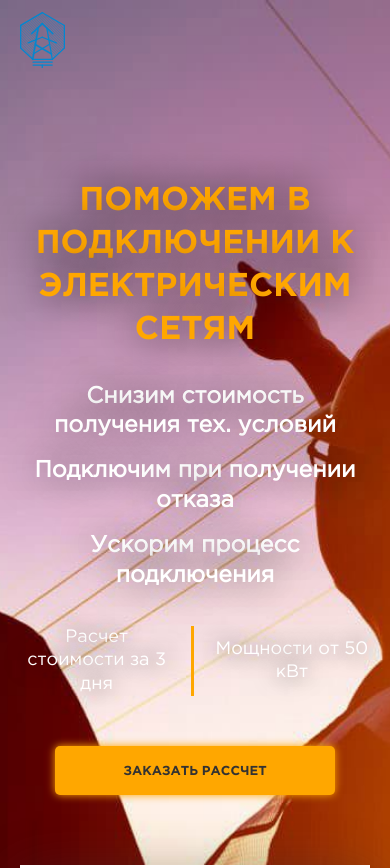
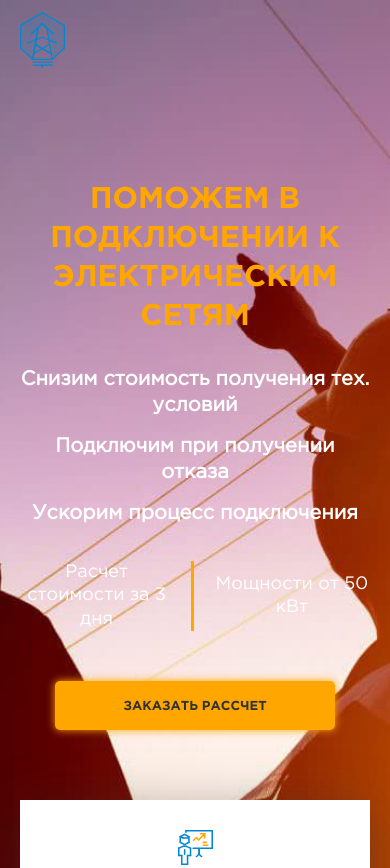
Before and after one commit to OlegMishhenko/dadimsvet.ru, a plain HTML site: page index.html in a window 390 px wide. Shown: the top 868 px of the page. Drawn offline with nearby package versions, Linux system fonts and the light colour scheme.

Commit message:
Убрал тень

```diff
--- a/sass/_main.sass
+++ b/sass/_main.sass
@@ -7,7 +7,6 @@
 			color: #FFA700
 			+bold
 			font-size: 50px
-			text-shadow: 0 0 40px rgba(#000000, 1)
 			margin-bottom: 30px
 		&-2
 			margin-top: 15px
@@ -15,7 +14,6 @@
 			color: #ffffff
 			+regular
 			font-size: 40px
-			text-shadow: 0 0 40px rgba(#000000, 1)
 	&-button
 		margin-top: 80px
 		border: none
@@ -37,7 +35,6 @@
 		display: flex
 		color: #ffffff
 		font-size: 21px
-		text-shadow: 0 0 25px rgba(#000, 1)
 		+regular
 		&-1
 			border-right: 3px solid #FFA700
@@ -179,9 +176,9 @@
 		&-text
 			text-align: center
 			&-1
-				font-size: 33px
+				font-size: 30px
 			&-2
-				font-size: 23px
+				font-size: 20px
 		&-statistic
 			font-size: 18px
 		&-button
```
Also changed, not shown: css/style.css, 1 other file.
